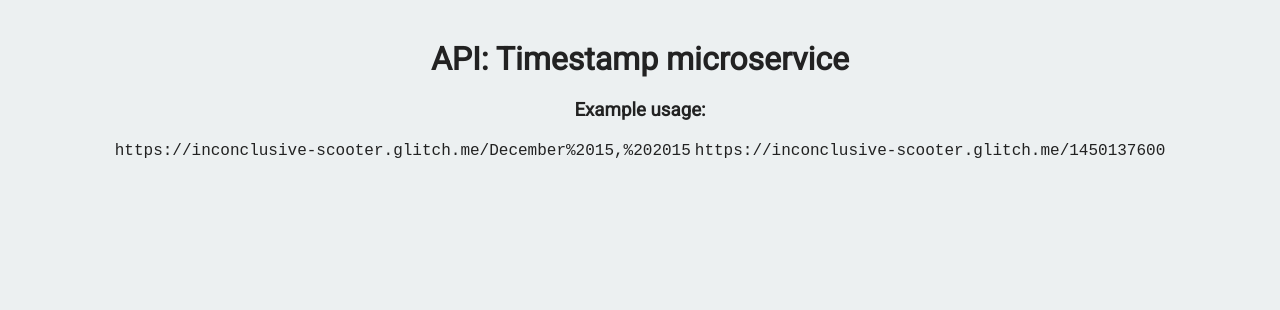
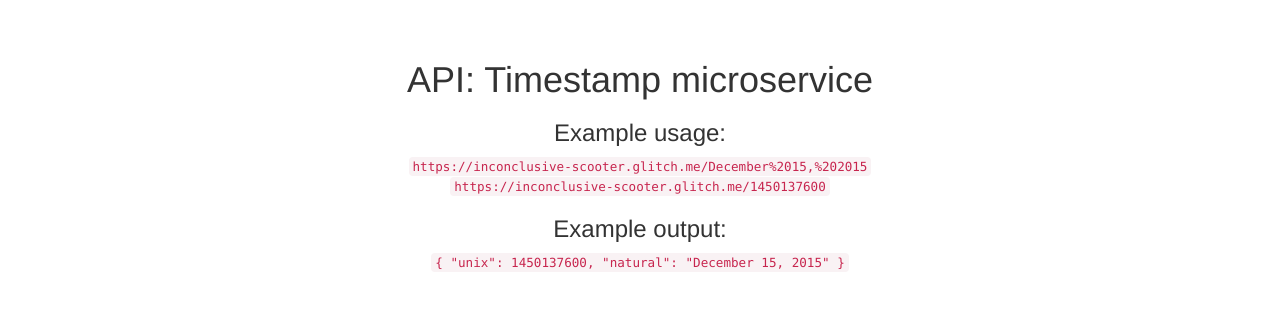
Before and after one commit to ingvarr6/Timestamp-microservice, a website: page views/index.html in a window 1280 px wide. Drawn offline with nearby package versions, Linux system fonts and the light colour scheme.

Commit message:
Checkpoint

```diff
--- a/package.json
+++ b/package.json
@@ -12,6 +12,6 @@
 	},
 	"repository": {
 		"type": "git",
-		"url": "https://idontknow/todo.git"
+		"url": "https://github.com/ingvarr6/Timestamp-microservice.git"
 	}
 }
--- a/views/index.html
+++ b/views/index.html
@@ -6,6 +6,7 @@
       <link rel="shortcut icon" href="https://cdn.hyperdev.com/us-east-1%3A52a203ff-088b-420f-81be-45bf559d01b1%2Ffavicon.ico" type="image/x-icon"/>
       <link href="https://fonts.googleapis.com/css?family=Roboto" rel="stylesheet" type="text/css">
       <link href="/public/style.css" rel="stylesheet" type="text/css">
+      <link href="https://maxcdn.bootstrapcdn.com/bootstrap/3.3.7/css/bootstrap.min.css" rel="stylesheet" type="text/css">
    </head>
 
    <body>
@@ -13,7 +14,10 @@
          <h1>API: Timestamp microservice </h1>
          <h3>Example usage:</h3>
         <code>https://inconclusive-scooter.glitch.me/December%2015,%202015</code>
+        <br>
         <code>https://inconclusive-scooter.glitch.me/1450137600</code>
+        <h3>Example output:</h3>
+        <code>{ "unix": 1450137600, "natural": "December 15, 2015" }</code>
       </div>
    </body>
 
```
Also changed, not shown: README.md.
